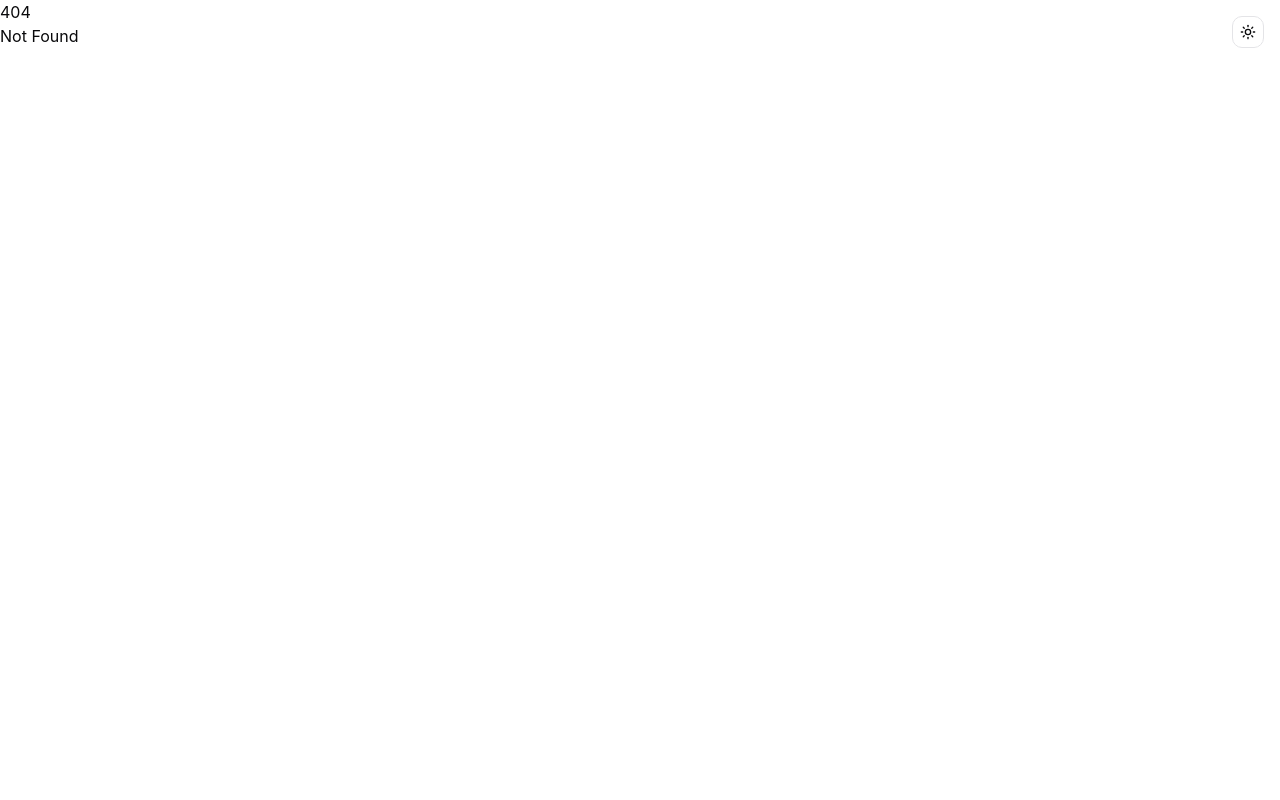
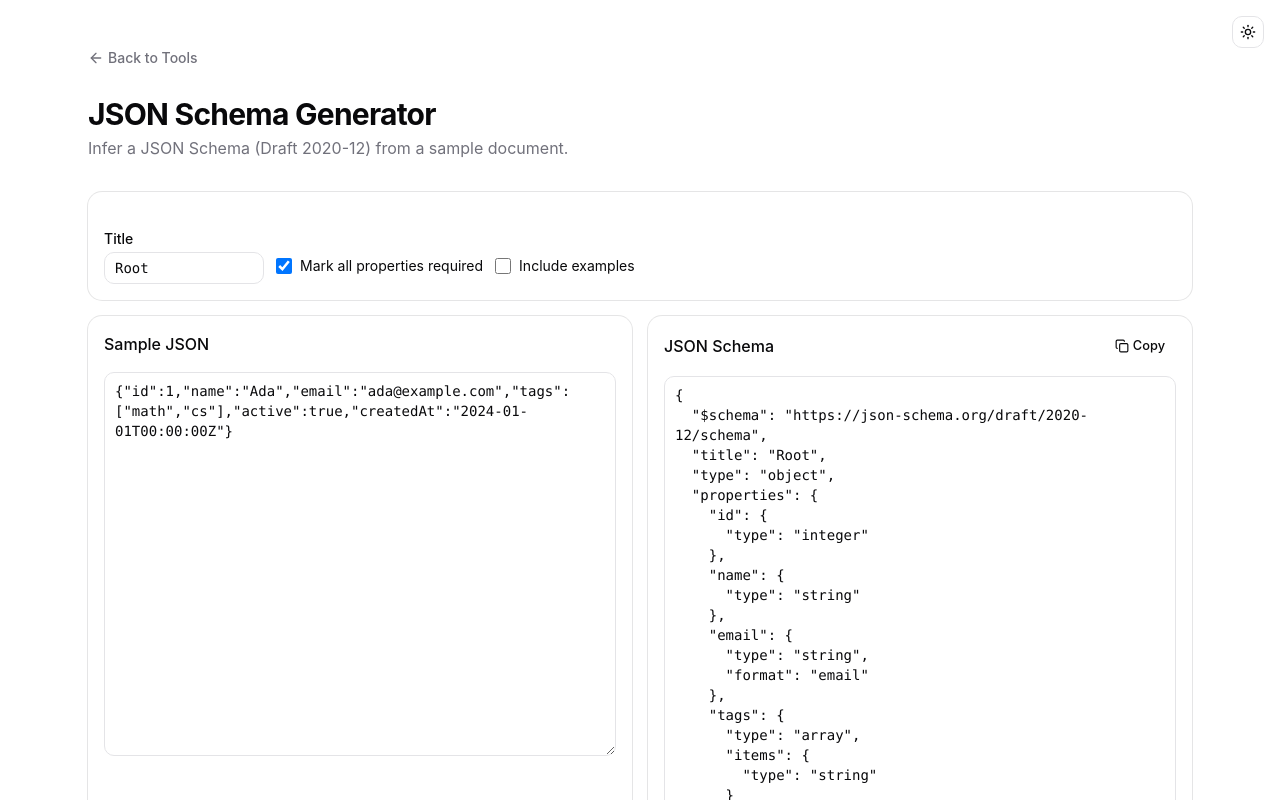
Before and after one commit to orykr/tool.ory.kr, a SvelteKit app in the folder frontend/: page /json-schema in a window 1280 px wide. Before the commit this address had no page. Shown: the top 800 px of the page. Built offline with nearby package versions, Linux system fonts and the light colour scheme.

Commit message:
feat(json-schema): add JSON Schema (Draft 2020-12) inferrer

```diff
--- /dev/null
+++ b/frontend/src/lib/json-schema.ts
@@ -0,0 +1,114 @@
+type SchemaNode = Record<string, unknown>;
+
+export interface SchemaOptions {
+	title: string;
+	requireAll: boolean;
+	includeExamples: boolean;
+}
+
+export function inferJsonSchema(value: unknown, opts: SchemaOptions): SchemaNode {
+	const schema = build(value, opts);
+	return {
+		$schema: "https://json-schema.org/draft/2020-12/schema",
+		title: opts.title || "Root",
+		...schema
+	};
+}
+
+function build(value: unknown, opts: SchemaOptions): SchemaNode {
+	if (value === null) return { type: "null" };
+	if (Array.isArray(value)) {
+		if (value.length === 0) return { type: "array", items: {} };
+		const itemSchemas = value.map((v) => build(v, opts));
+		const merged = itemSchemas.reduce((a, b) => mergeSchema(a, b));
+		return {
+			type: "array",
+			items: merged,
+			...(opts.includeExamples && { examples: [value] })
+		};
+	}
+	if (typeof value === "object") {
+		const properties: Record<string, SchemaNode> = {};
+		const required: string[] = [];
+		for (const [k, v] of Object.entries(value as Record<string, unknown>)) {
+			properties[k] = build(v, opts);
+			required.push(k);
+		}
+		const node: SchemaNode = { type: "object", properties };
+		if (opts.requireAll && required.length) node.required = required;
+		return node;
+	}
+	if (typeof value === "string") {
+		const schema: SchemaNode = { type: "string" };
+		const fmt = detectStringFormat(value);
+		if (fmt) schema.format = fmt;
+		if (opts.includeExamples) schema.examples = [value];
+		return schema;
+	}
+	if (typeof value === "number") {
+		return {
+			type: Number.isInteger(value) ? "integer" : "number",
+			...(opts.includeExamples && { examples: [value] })
+		};
+	}
+	if (typeof value === "boolean") {
+		return { type: "boolean", ...(opts.includeExamples && { examples: [value] }) };
+	}
+	return {};
+}
+
+function detectStringFormat(value: string): string | null {
+	if (/^\d{4}-\d{2}-\d{2}T\d{2}:\d{2}:\d{2}/.test(value)) return "date-time";
+	if (/^\d{4}-\d{2}-\d{2}$/.test(value)) return "date";
+	if (/^\d{2}:\d{2}(:\d{2})?$/.test(value)) return "time";
+	if (/^[^\s@]+@[^\s@]+\.[^\s@]+$/.test(value)) return "email";
+	if (/^https?:\/\//.test(value)) return "uri";
+	if (/^[0-9a-f]{8}-[0-9a-f]{4}-[0-9a-f]{4}-[0-9a-f]{4}-[0-9a-f]{12}$/i.test(value)) return "uuid";
+	if (/^(?:\d{1,3}\.){3}\d{1,3}$/.test(value)) return "ipv4";
+	return null;
+}
+
+function mergeSchema(a: SchemaNode, b: SchemaNode): SchemaNode {
+	if (a.type === b.type) {
+		if (a.type === "object") {
+			const aProps = (a.properties as Record<string, SchemaNode>) ?? {};
+			const bProps = (b.properties as Record<string, SchemaNode>) ?? {};
+			const properties: Record<string, SchemaNode> = {};
+			const allKeys = new Set([...Object.keys(aProps), ...Object.keys(bProps)]);
+			const required: string[] = [];
+			const aReq = (a.required as string[]) ?? [];
+			const bReq = (b.required as string[]) ?? [];
+			for (const k of allKeys) {
+				if (aProps[k] && bProps[k]) properties[k] = mergeSchema(aProps[k], bProps[k]);
+				else if (aProps[k]) properties[k] = aProps[k];
+				else properties[k] = bProps[k];
+				if (aReq.includes(k) && bReq.includes(k)) required.push(k);
+			}
+			const node: SchemaNode = { type: "object", properties };
+			if (required.length) node.required = required;
+			return node;
+		}
+		if (a.type === "array") {
+			return {
+				type: "array",
+				items: mergeSchema((a.items as SchemaNode) ?? {}, (b.items as SchemaNode) ?? {})
+			};
+		}
+		return a;
+	}
+	const collect = (s: SchemaNode): SchemaNode[] => {
+		if (Array.isArray(s.anyOf)) return s.anyOf as SchemaNode[];
+		return [s];
+	};
+	const merged = [...collect(a), ...collect(b)];
+	const seen = new Set<string>();
+	const unique: SchemaNode[] = [];
+	for (const m of merged) {
+		const key = JSON.stringify(m);
+		if (!seen.has(key)) {
+			seen.add(key);
+			unique.push(m);
+		}
+	}
+	return { anyOf: unique };
+}
--- a/frontend/src/routes/+page.svelte
+++ b/frontend/src/routes/+page.svelte
@@ -376,6 +376,11 @@
 			href: "/ports",
 			title: "TCP/UDP Port Reference",
 			description: "Searchable list of common TCP/UDP port numbers and services."
+		},
+		{
+			href: "/json-schema",
+			title: "JSON Schema Generator",
+			description: "Infer a JSON Schema (Draft 2020-12) from a sample document."
 		}
 	];
 </script>
--- /dev/null
+++ b/frontend/src/routes/json-schema/+page.svelte
@@ -0,0 +1,99 @@
+<script lang="ts">
+	import * as Card from "$lib/components/ui/card/index.js";
+	import { Button } from "$lib/components/ui/button/index.js";
+	import { Input } from "$lib/components/ui/input/index.js";
+	import { Label } from "$lib/components/ui/label/index.js";
+	import { Textarea } from "$lib/components/ui/textarea/index.js";
+	import ArrowLeft from "@lucide/svelte/icons/arrow-left";
+	import Copy from "@lucide/svelte/icons/copy";
+	import Check from "@lucide/svelte/icons/check";
+	import { inferJsonSchema } from "$lib/json-schema";
+
+	let input = $state(
+		'{"id":1,"name":"Ada","email":"ada@example.com","tags":["math","cs"],"active":true,"createdAt":"2024-01-01T00:00:00Z"}'
+	);
+	let title = $state("Root");
+	let requireAll = $state(true);
+	let includeExamples = $state(false);
+
+	let output = $derived.by(() => {
+		try {
+			if (!input.trim()) return { ok: true as const, value: "" };
+			const parsed = JSON.parse(input);
+			const schema = inferJsonSchema(parsed, { title, requireAll, includeExamples });
+			return { ok: true as const, value: JSON.stringify(schema, null, 2) };
+		} catch (e) {
+			return { ok: false as const, error: (e as Error).message };
+		}
+	});
+
+	let copied = $state(false);
+	async function copy() {
+		if (!output.ok) return;
+		await navigator.clipboard.writeText(output.value);
+		copied = true;
+		setTimeout(() => (copied = false), 1500);
+	}
+</script>
+
+<main class="container mx-auto max-w-6xl px-6 py-12">
+	<nav class="mb-6">
+		<a
+			href="/"
+			class="text-muted-foreground hover:text-foreground inline-flex items-center gap-1 text-sm font-medium transition-colors"
+		>
+			<ArrowLeft class="h-4 w-4" />
+			Back to Tools
+		</a>
+	</nav>
+
+	<header class="mb-8">
+		<h1 class="text-3xl font-bold tracking-tight">JSON Schema Generator</h1>
+		<p class="text-muted-foreground mt-1">
+			Infer a JSON Schema (Draft 2020-12) from a sample document.
+		</p>
+	</header>
+
+	<Card.Root class="mb-4">
+		<Card.Content class="flex flex-wrap items-end gap-3 pt-6">
+			<div class="space-y-1.5">
+				<Label for="title">Title</Label>
+				<Input id="title" bind:value={title} class="w-40 font-mono" />
+			</div>
+			<label class="flex cursor-pointer items-center gap-2 pb-2 text-sm">
+				<input type="checkbox" bind:checked={requireAll} class="h-4 w-4 rounded border" />
+				Mark all properties required
+			</label>
+			<label class="flex cursor-pointer items-center gap-2 pb-2 text-sm">
+				<input type="checkbox" bind:checked={includeExamples} class="h-4 w-4 rounded border" />
+				Include examples
+			</label>
+		</Card.Content>
+	</Card.Root>
+
+	<div class="grid gap-4 md:grid-cols-2">
+		<Card.Root>
+			<Card.Header><Card.Title class="text-base">Sample JSON</Card.Title></Card.Header>
+			<Card.Content>
+				<Textarea bind:value={input} class="min-h-96 font-mono text-sm" />
+			</Card.Content>
+		</Card.Root>
+		<Card.Root>
+			<Card.Header class="flex flex-row items-center justify-between">
+				<Card.Title class="text-base">JSON Schema</Card.Title>
+				<Button variant="ghost" size="sm" onclick={copy} disabled={!output.ok || !output.value}>
+					{#if copied}<Check />Copied{:else}<Copy />Copy{/if}
+				</Button>
+			</Card.Header>
+			<Card.Content>
+				{#if output.ok}
+					<Textarea value={output.value} readonly class="min-h-96 font-mono text-sm" />
+				{:else}
+					<div class="border-destructive/50 bg-destructive/10 text-destructive rounded-md border p-3 text-sm">
+						{output.error}
+					</div>
+				{/if}
+			</Card.Content>
+		</Card.Root>
+	</div>
+</main>
```
